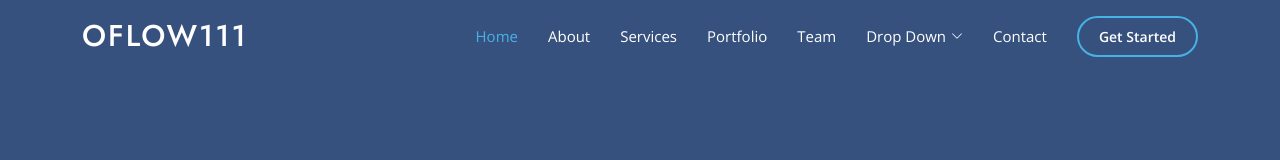
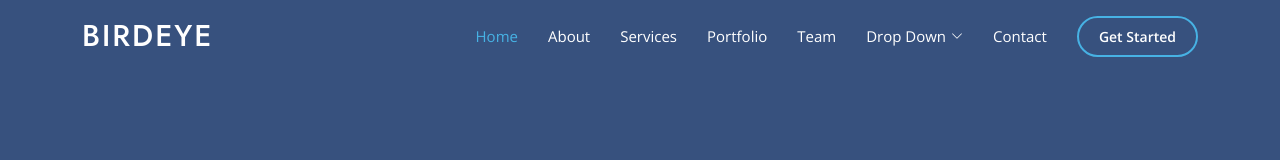
Before and after one commit to AkbarKKGithub/ww, a plain HTML site: page index.html in a window 1280 px wide. Shown: the top 160 px of the page. Drawn offline with nearby package versions, Linux system fonts and the light colour scheme.

Commit message:
Update index.html

```diff
--- a/index.html
+++ b/index.html
@@ -42,7 +42,7 @@
   <header id="header" class="fixed-top ">
     <div class="container d-flex align-items-center">
 
-      <h1 class="logo me-auto"><a href="index.html">Oflow111</a></h1>
+      <h1 class="logo me-auto"><a href="index.html">BirdEye</a></h1>
       <!-- Uncomment below if you prefer to use an image logo -->
       <!-- <a href="index.html" class="logo me-auto"><img src="assets/img/logo.png" alt="" class="img-fluid"></a>-->
 
```
